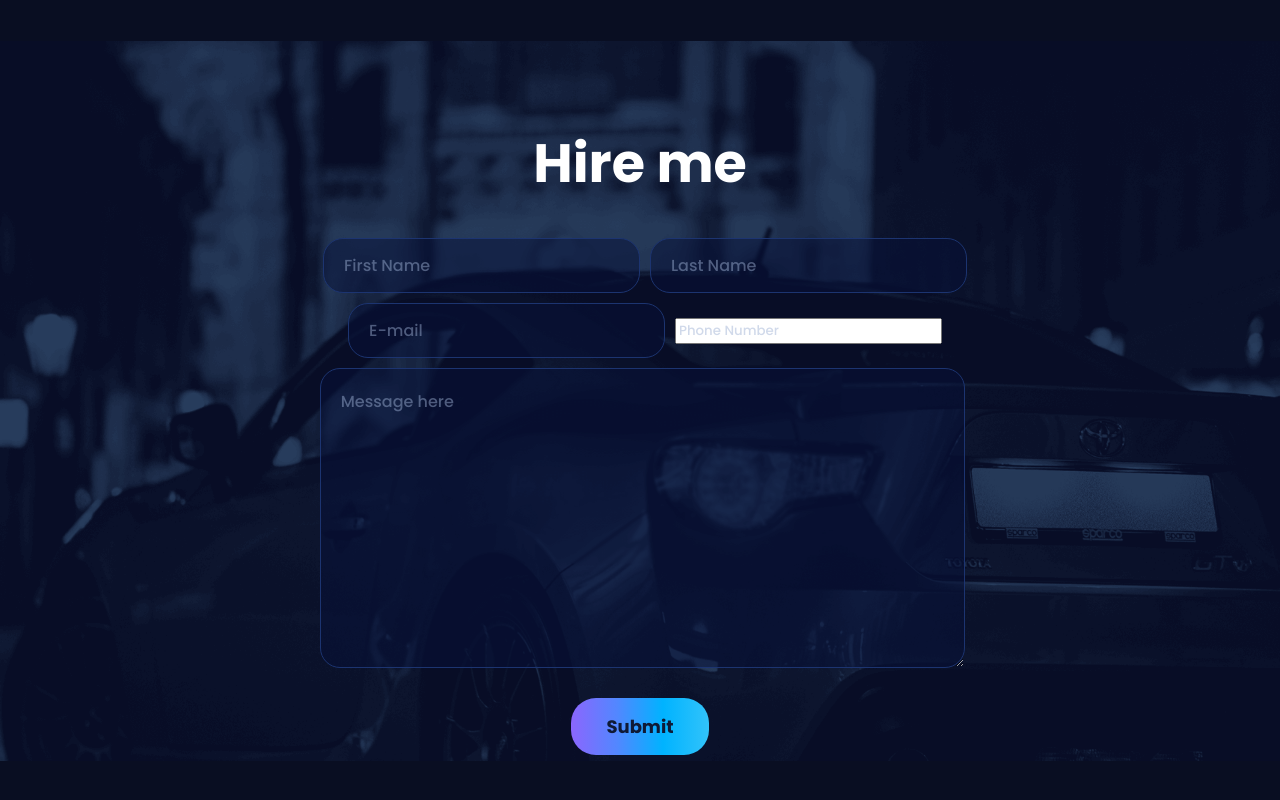
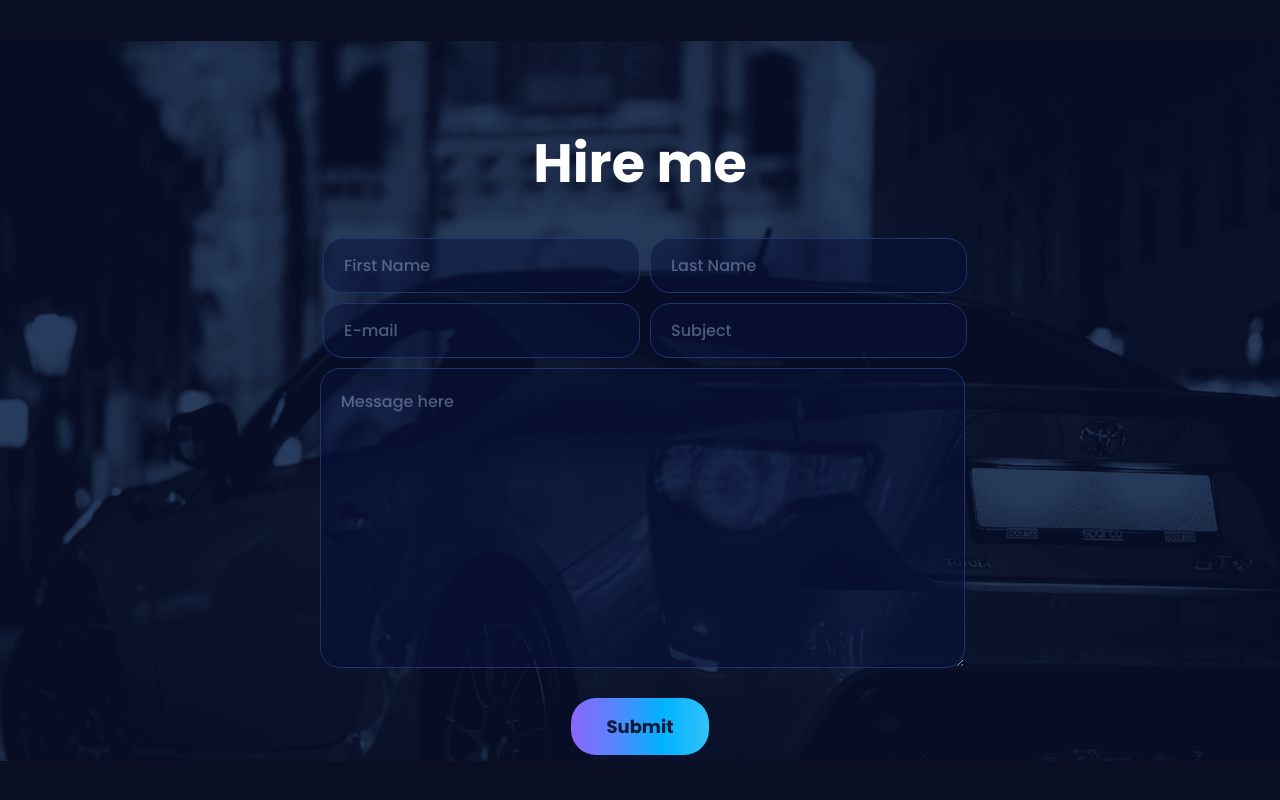
Before and after one commit to TomiqeProduction/portfolio, a plain HTML site: page barberdog.html in a window 1280 px wide. Shown: the part 5490-6290 px from the top of the page. Drawn offline with nearby package versions, Linux system fonts and the light colour scheme.

```diff
--- a/barberdog.html
+++ b/barberdog.html
@@ -217,7 +217,7 @@
                         </div>
                         <div class="second-row" data-aos="fade-up" data-aos-duration="1200">
                             <input type="email" placeholder="E-mail" class="input_mail">
-                            <input type="tel" placeholder="Phone Number" class="input_phone">
+                            <input type="text" placeholder="Subject" class="input_subject">
                         </div>
                             <textarea placeholder="Message here" class="input_message" spellcheck="true" data-aos="fade-up" data-aos-duration="1400"></textarea>
                     </form>
```
Also changed, not shown: penzion.html (+1 -1 lines), noise-2.png (added), noise-up.png (added).
